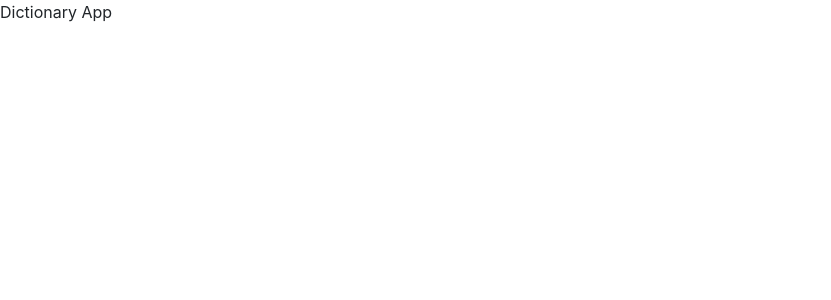
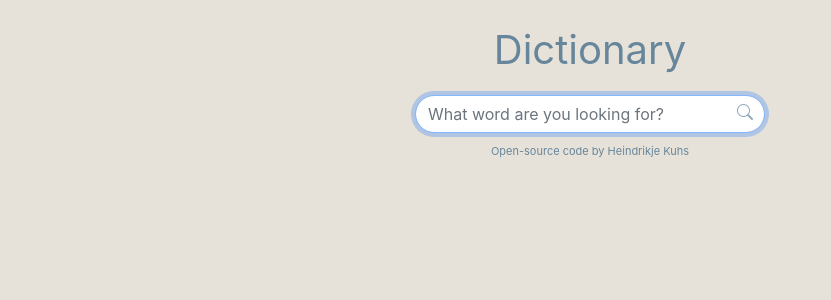
Before and after one commit to heindrikje/dictionary-app-react, a React (Create React App) app: page / in a window 1280 px wide. Shown: the top 300 px of the page, without its empty margins (0-831 px from the left). Built offline with nearby package versions, Linux system fonts and the light colour scheme.

Commit message:
Added a basic search engine

```diff
--- a/package.json
+++ b/package.json
@@ -6,6 +6,7 @@
     "@testing-library/jest-dom": "^5.16.1",
     "@testing-library/react": "^12.1.2",
     "@testing-library/user-event": "^13.5.0",
+    "bootstrap-icons": "^1.7.2",
     "react": "^17.0.2",
     "react-dom": "^17.0.2",
     "react-scripts": "5.0.0",
--- a/public/index.html
+++ b/public/index.html
@@ -8,10 +8,15 @@
       integrity="sha384-1BmE4kWBq78iYhFldvKuhfTAU6auU8tT94WrHftjDbrCEXSU1oBoqyl2QvZ6jIW3"
       crossorigin="anonymous"
     />
+    <link
+      href="https://cdn.jsdelivr.net/npm/bootstrap-icons@1.3.0/font/bootstrap-icons.css"
+      rel="stylesheet"
+    />
     <meta name="viewport" content="width=device-width, initial-scale=1" />
     <meta name="theme-color" content="#000000" />
     <meta name="description" content="Dictionary app with React" />
     <link rel="manifest" href="%PUBLIC_URL%/manifest.json" />
+
     <title>Dictionary App</title>
   </head>
   <body>
--- a/src/App.css
+++ b/src/App.css
@@ -0,0 +1,34 @@
+body {
+  font-family: -apple-system, BlinkMacSystemFont, "Segoe UI", "Roboto", "Oxygen",
+    "Ubuntu", "Cantarell", "Fira Sans", "Droid Sans", "Helvetica Neue",
+    sans-serif;
+  -webkit-font-smoothing: antialiased;
+  -moz-osx-font-smoothing: grayscale;
+  background: #e6e2d9;
+  color: #67869b;
+}
+
+.App .container {
+  margin: 20px;
+}
+
+.App header {
+  font-size: 40px;
+  text-align: center;
+  margin-bottom: 15px;
+}
+
+.App footer {
+  margin: 10px 0;
+  font-size: 11px;
+  text-align: center;
+}
+
+.App footer a {
+  text-decoration: none;
+  color: #67869b;
+}
+
+.App footer a:hover {
+  text-decoration: underline;
+}
--- a/src/App.js
+++ b/src/App.js
@@ -1,5 +1,24 @@
+import React from "react";
+import SearchForm from "./SearchForm";
 import "./App.css";
 
 export default function App() {
-  return <div className="App">Dictionary App</div>;
+  return (
+    <div className="App">
+      <div className="container">
+        <header>Dictionary</header>
+        <SearchForm />
+        <footer>
+          <a
+            href="https://github.com/heindrikje/dictionary-app-react"
+            target="_blank"
+            rel="noopener noreferrer"
+          >
+            Open-source code
+          </a>{" "}
+          by Heindrikje Kuhs
+        </footer>
+      </div>
+    </div>
+  );
 }
--- /dev/null
+++ b/src/SearchForm.css
@@ -0,0 +1,23 @@
+.SearchForm {
+  width: 350px;
+  margin: 0 auto;
+  position: relative;
+}
+
+.SearchForm input {
+  border-radius: 30px;
+  box-shadow: 4px 4px 4px rgba(0, 0, 0, 0.3);
+}
+
+.SearchForm .bi-search {
+  color: #92a9bd;
+  position: absolute;
+  right: 12px;
+  top: 5px;
+  transition: all 150ms ease-in-out;
+}
+
+.SearchForm .bi-search:hover {
+  cursor: pointer;
+  color: #506475;
+}
--- /dev/null
+++ b/src/SearchForm.js
@@ -0,0 +1,42 @@
+import React, { useState } from "react";
+import "./SearchForm.css";
+
+export default function SearchForm() {
+  const [word, setWord] = useState("");
+
+  function handleSubmit(event) {
+    event.preventDefault();
+    alert(`Searching for the definition of ${word}`);
+  }
+
+  function updateWord(event) {
+    setWord(event.target.value);
+  }
+  return (
+    <div className="SearchForm">
+      <form onSubmit={handleSubmit} className="flexContainer">
+        <input
+          type="search"
+          placeholder="What word are you looking for?"
+          className="form-control"
+          autoFocus="on"
+          onChange={updateWord}
+        />
+      </form>
+      <i class="bi bi-search"></i>
+    </div>
+  );
+}
+
+// Hintergrundbild von Büchern/Wörtern
+// für die einzelnen Sachen eigene [weiße] Dinger?
+// Oder Hintergrund mit Farbverlauf; einzelne Dinger mit gleichem, aber dann mit Box shadow, sodass sie "hervorstehen"
+// statt react Zeichen im Tab, ein Buch Icon
+// coole Schriftarten
+// cooler Header
+// Dictionary evtl auch als Header mit mehreren Büchern im Hintergrund
+// br zwischen den Sachen (oder auch nur nach search engine)
+// cooles Bild oder Icon über Dictionary App
+// Synonyme in kleinen platten "Kreisen" (Art buttons)
+// Anhörding (Icon/Play-Button) und Lautschrift in einem Button-Ding?
+// an den Seiten Bilder von Bibliothek/Wörtern?
--- a/src/index.css
+++ /dev/null
@@ -1,12 +0,0 @@
-body {
-  font-family: -apple-system, BlinkMacSystemFont, "Segoe UI", "Roboto", "Oxygen",
-    "Ubuntu", "Cantarell", "Fira Sans", "Droid Sans", "Helvetica Neue",
-    sans-serif;
-  -webkit-font-smoothing: antialiased;
-  -moz-osx-font-smoothing: grayscale;
-}
-
-code {
-  font-family: source-code-pro, Menlo, Monaco, Consolas, "Courier New",
-    monospace;
-}
--- a/src/index.js
+++ b/src/index.js
@@ -1,6 +1,5 @@
 import React from "react";
 import ReactDOM from "react-dom";
-import "./index.css";
 import App from "./App";
 
 ReactDOM.render(
```
Also changed, not shown: 1 other file (tests, documents, lock files or other folders).
